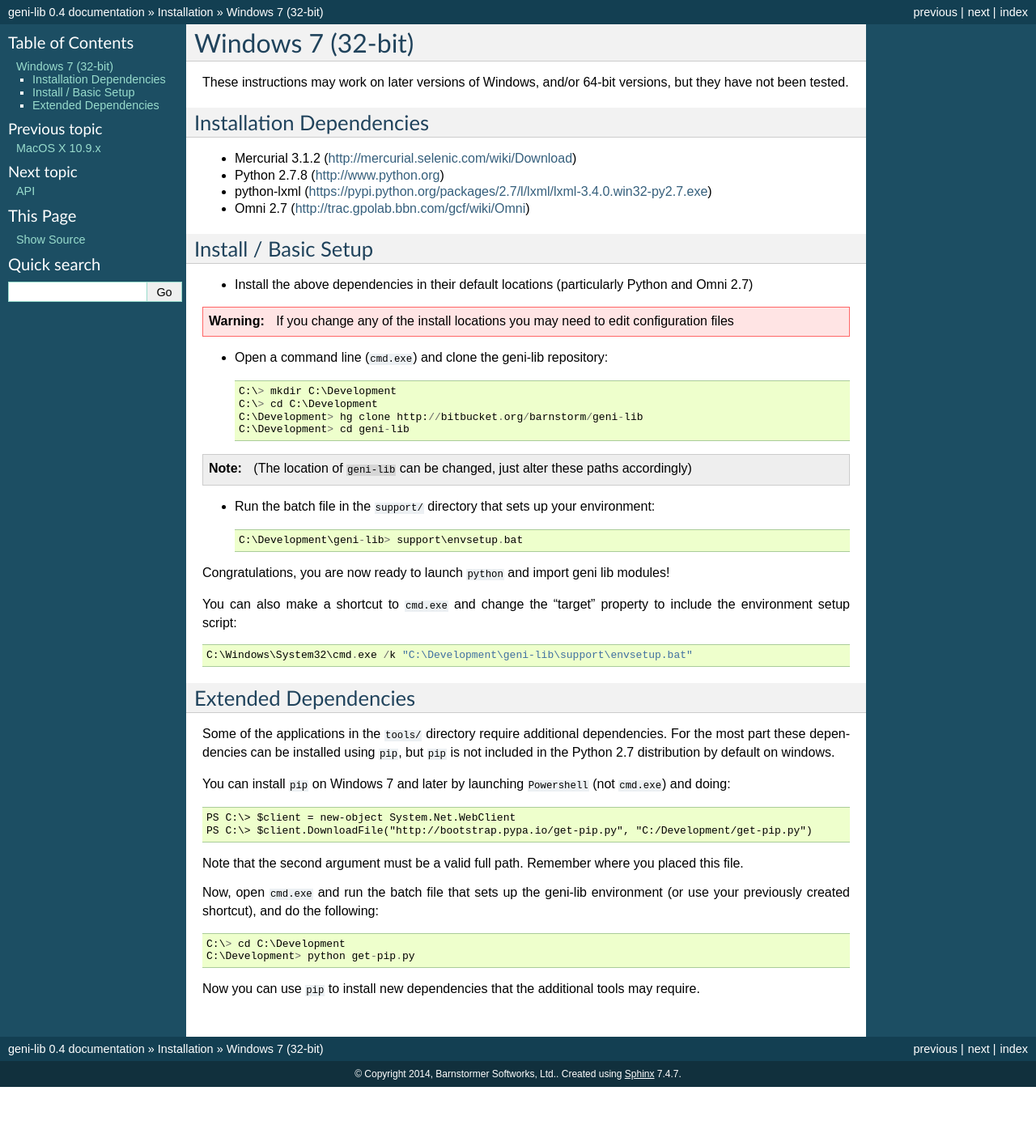
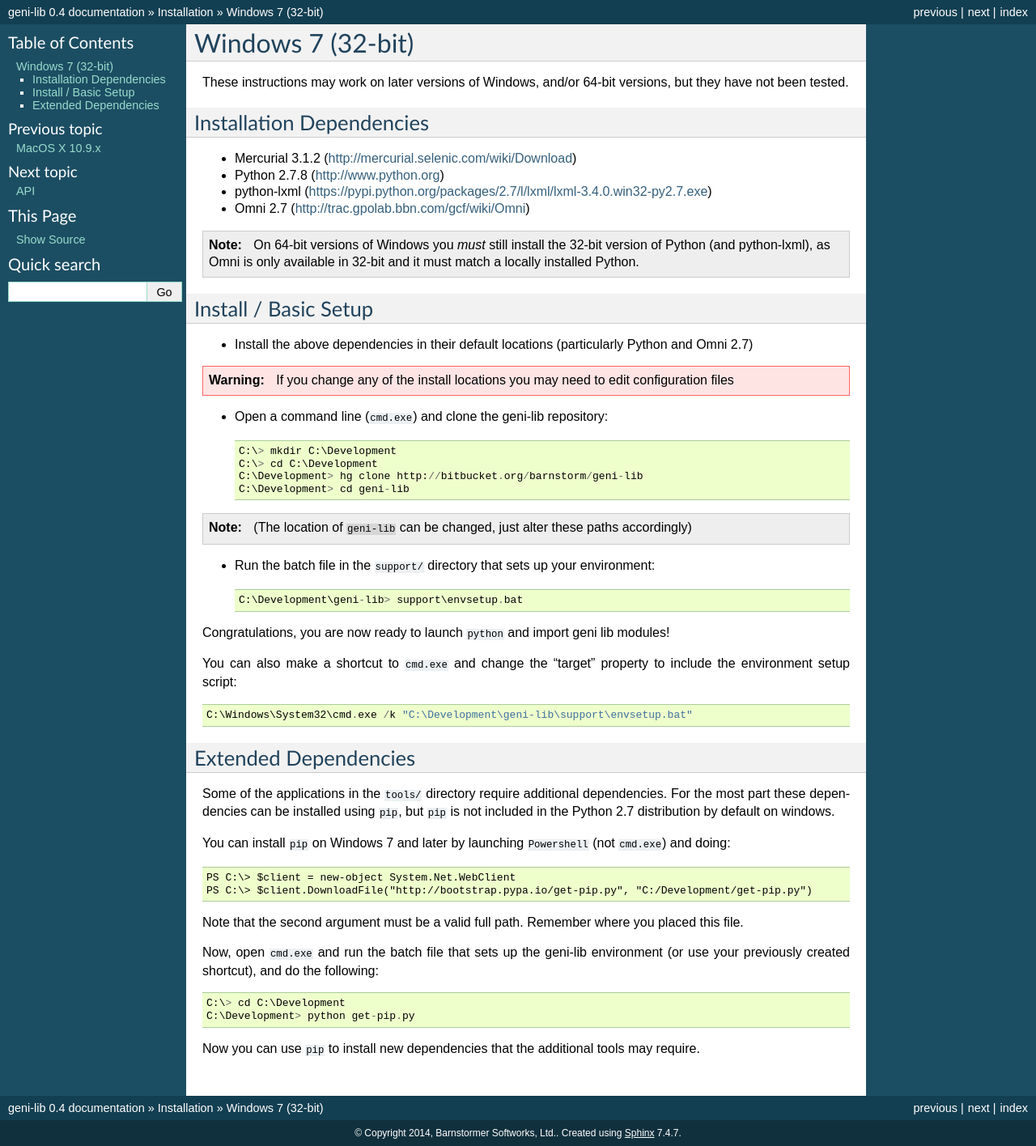
Before and after one commit to kaimast/geni-lib3, a Sphinx documentation site: the page built from docs/source/intro/windows.rst, in a window 1280 px wide. Shown: the whole page at 81% size. Built offline with Sphinx 7.4.7, drawn with Linux system fonts in a browser that asks for light colours; pages that are not in the unit, such as notebooks, are missing from menus; before the commit the page ends 1343 px from its top, so only the background shows below that.

Commit message:
New 64-bit Windows note

```diff
--- a/docs/source/intro/windows.rst
+++ b/docs/source/intro/windows.rst
@@ -11,6 +11,10 @@ Installation Dependencies
 * Python 2.7.8 (http://www.python.org)
 * python-lxml (https://pypi.python.org/packages/2.7/l/lxml/lxml-3.4.0.win32-py2.7.exe)
 * Omni 2.7 (http://trac.gpolab.bbn.com/gcf/wiki/Omni)
+
+.. note::
+  On 64-bit versions of Windows you *must* still install the 32-bit version of Python (and python-lxml),
+  as Omni is only available in 32-bit and it must match a locally installed Python.
 
 =====================
 Install / Basic Setup
```
